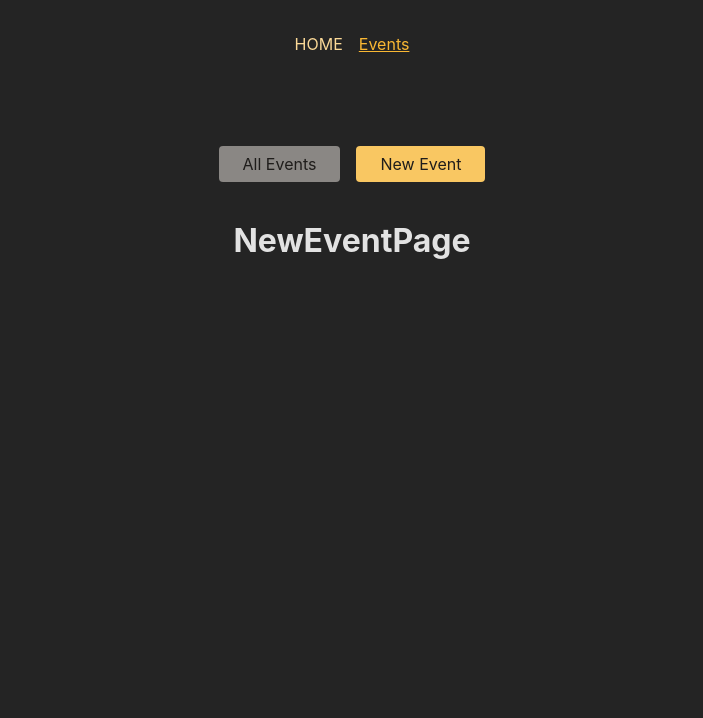
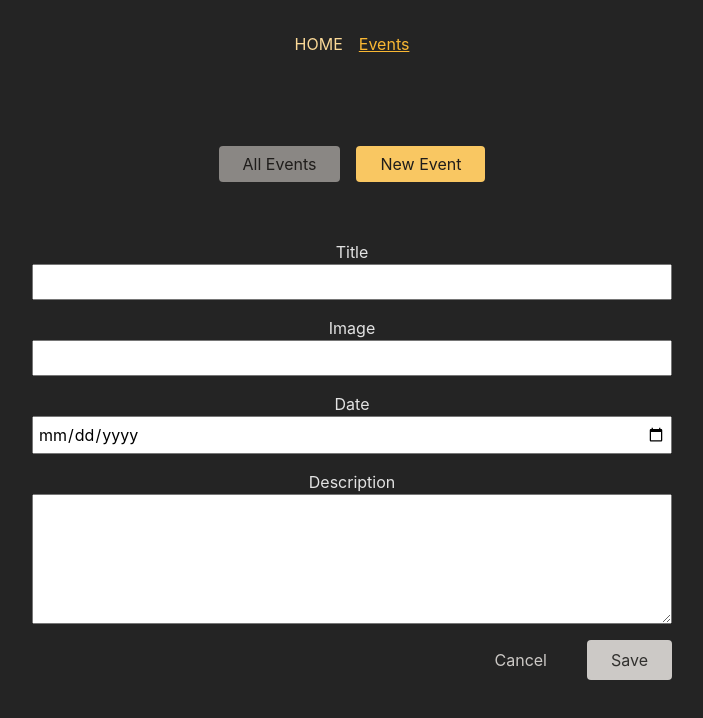
Before and after one commit to JinWooP98/react-study202406, a React (Create React App) app: page /events/new in a window 1280 px wide. Shown: the top 718 px of the page, without its empty margins (288-991 px from the left). Built offline with nearby package versions, Linux system fonts and the light colour scheme.

Commit message:
# EventForm 제어 event 추가하기 기능

```diff
--- /dev/null
+++ b/src/components/RouteExample/components/EventForm.js
@@ -0,0 +1,99 @@
+import React from "react";
+
+import styles from './EventForm.module.scss';
+import {useNavigate} from "react-router-dom";
+
+const EventForm = ({method, event={}}) => {
+
+    const {
+        title, desc:description, 'img-url': image, 'start-date':date, 'event-id':id,
+    } = event
+
+    // 날짜 형식을 변경 (yyyy-MM-dd)
+    /**
+     *
+     * @param date - yyyy년 MM월 dd일
+     */
+    const convertDateFormat = (date) => {
+        const [yearPart, monthDayPart] = date.split('년 ');
+        const [monthPart, dayPart] = monthDayPart.split('월 ');
+        const day = dayPart.replace('일', '');
+
+        return `${yearPart}-${monthPart}-${day}`
+    };
+
+    let formatDate;
+
+    if(event.date) {
+        formatDate = convertDateFormat(date);
+    }
+
+
+    // const {eventId: id} = useParams();
+    const navigate = useNavigate();
+
+    const cancelHandler = e=>{
+        // window.location.href = '/events' + id;
+        // navigate('/events/' + id);
+        navigate('..');
+    };
+
+    const submitHandler = e => {
+        e.preventDefault();
+
+        // input에 입력한 값 가져오기
+        const formData = new FormData(e.target);
+        // console.log('form: ', formData.get('title'));
+
+        const payload = {
+          title: formData.get('title'),
+          desc: formData.get('description'),
+          imageUrl: formData.get('image'),
+          beginDate: formData.get('date')
+
+        };
+
+
+        // 서버로 페칭
+        (async () => {
+            const response = await fetch('http://localhost:8282/events', {
+                method: 'POST',
+                headers: {
+                    'Content-Type': 'application/json'
+                },
+                body: JSON.stringify(payload)
+            });
+
+            navigate('/events');
+        })();
+    };
+
+    return (
+        <form className={styles.form} onSubmit={submitHandler} noValidate>
+            <p>
+                <label htmlFor="title">Title</label>
+                <input id="title" type="text" name="title" defaultValue={event ? title : ''} required />
+            </p>
+            <p>
+                <label htmlFor="image">Image</label>
+                <input id="image" type="url" name="image" defaultValue={event ? image : ''} required />
+            </p>
+            <p>
+                <label htmlFor="date">Date</label>
+                <input id="date" type="date" name="date" defaultValue={event ? formatDate : ''} required />
+            </p>
+            <p>
+                <label htmlFor="description">Description</label>
+                <textarea id="description" name="description" rows="5" defaultValue={event ? description : ''} required />
+            </p>
+            <div className={styles.actions}>
+                <button type="button" onClick={cancelHandler}>
+                    Cancel
+                </button>
+                <button>{method === 'post' ? 'Save' : 'Modify'}</button>
+            </div>
+        </form>
+    );
+};
+
+export default EventForm;
--- /dev/null
+++ b/src/components/RouteExample/components/EventForm.module.scss
@@ -0,0 +1,48 @@
+.form {
+  max-width: 40rem;
+  margin: 2rem auto;
+
+  label,
+  input,
+  textarea {
+    display: block;
+    width: 100%;
+  }
+
+  input,
+  textarea {
+    font: inherit;
+    padding: 0.25rem;
+  }
+}
+
+
+.actions {
+  display: flex;
+  gap: 1rem;
+  justify-content: flex-end;
+
+  button {
+    font: inherit;
+    cursor: pointer;
+    padding: 0.5rem 1.5rem;
+    border-radius: 4px;
+    background-color: var(--color-gray-300);
+    color: var(--color-gray-800);
+    border: none;
+
+    &:hover {
+      background-color: var(--color-primary-300);
+    }
+  }
+  button[type='button'] {
+    background-color: transparent;
+    color: var(--color-gray-300);
+
+    &:hover {
+      background-color: var(--color-gray-800);
+    }
+
+  }
+
+}
--- a/src/components/RouteExample/pages/EditPage.js
+++ b/src/components/RouteExample/pages/EditPage.js
@@ -1,10 +1,15 @@
 import React from 'react';
+import EventForm from "../components/EventForm";
+import {useRouteLoaderData} from "react-router-dom";
 
 const EditPage = () => {
+
+    const ev = useRouteLoaderData('event-detail');
+
     return (
-        <h1>
-            Edit Page!!
-        </h1>
+        <>
+            <EventForm method={'patch'} event={ev}/>
+        </>
     );
 };
 
--- a/src/components/RouteExample/pages/NewEvent.js
+++ b/src/components/RouteExample/pages/NewEvent.js
@@ -1,7 +1,8 @@
 import React from "react";
+import EventForm from "../components/EventForm";
 
 const NewEvent = () => {
-    return <h1>NewEventPage</h1>;
+    return <EventForm method={'post'}/>;
 };
 
 export default NewEvent;
```
